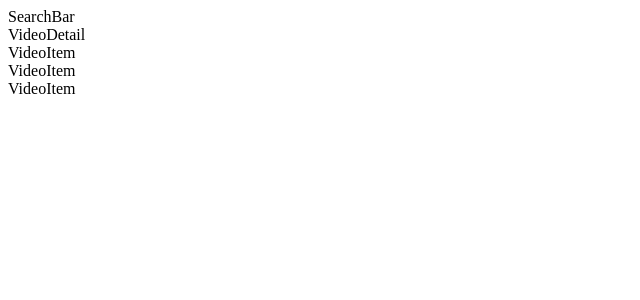
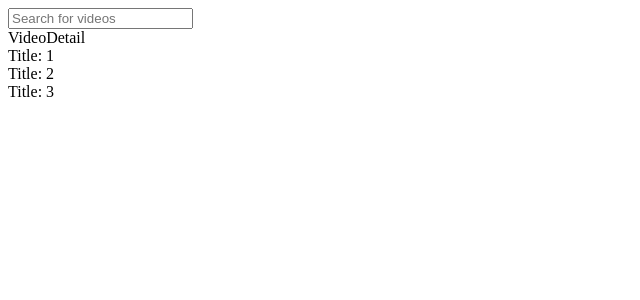
Before and after one commit to malewis5/YoutubeSearch, a React (Create React App) app: page / in a window 1280 px wide. Shown: the top 300 px of the page, without its empty margins (0-640 px from the left). Built offline with nearby package versions, Linux system fonts and the light colour scheme.

Commit message:
setup API pathway

```diff
--- a/src/components/App.js
+++ b/src/components/App.js
@@ -1,14 +1,18 @@
-import React from "react";
+import React, { useState, useEffect } from "react";
 import SearchBar from "./SearchBar/SearchBar";
 import VideoDetail from "./Videos/VideoDetail";
 import VideoList from "./Videos/VideoList";
 
 const App = () => {
+  const [videos, setVideos] = useState([]);
+  const onSearchSubmit = (term) => console.log(term);
+
+  useEffect(() => setVideos([{ video: 1 }, { video: 2 }, { video: 3 }]), []);
   return (
     <div>
-      <SearchBar />
+      <SearchBar searchFunction={onSearchSubmit} />
       <VideoDetail />
-      <VideoList />
+      <VideoList videos={videos} />
     </div>
   );
 };
--- a/src/components/SearchBar/SearchBar.js
+++ b/src/components/SearchBar/SearchBar.js
@@ -1,7 +1,24 @@
-import React from "react";
+import React, { useState } from "react";
 
-const SearchBar = () => {
-  return <div className="searchBar">SearchBar</div>;
+const SearchBar = (props) => {
+  const [searchInput, setSearchInput] = useState("");
+  const onFormSubmit = (event) => {
+    event.preventDefault();
+    props.searchFunction(searchInput);
+    setSearchInput("");
+  };
+  return (
+    <div className="searchBar">
+      <form className="search-form" onSubmit={onFormSubmit}>
+        <input
+          type="text"
+          value={searchInput}
+          placeholder="Search for videos"
+          onChange={(e) => setSearchInput(e.target.value)}
+        />
+      </form>
+    </div>
+  );
 };
 
 export default SearchBar;
--- a/src/components/Videos/VideoItem.js
+++ b/src/components/Videos/VideoItem.js
@@ -1,7 +1,7 @@
 import React from "react";
 
-const VideoItem = () => {
-  return <div className="video-item">VideoItem</div>;
+const VideoItem = (props) => {
+  return <div className="video-item">Title: {props.title}</div>;
 };
 
 export default VideoItem;
--- a/src/components/Videos/VideoList.js
+++ b/src/components/Videos/VideoList.js
@@ -1,12 +1,12 @@
 import React from "react";
 import VideoItem from "./VideoItem";
 
-const VideoList = () => {
+const VideoList = (props) => {
   return (
     <div className="video-list">
-      <VideoItem />
-      <VideoItem />
-      <VideoItem />
+      {props.videos.map((video) => {
+        return <VideoItem title={video.video} />;
+      })}
     </div>
   );
 };
```
